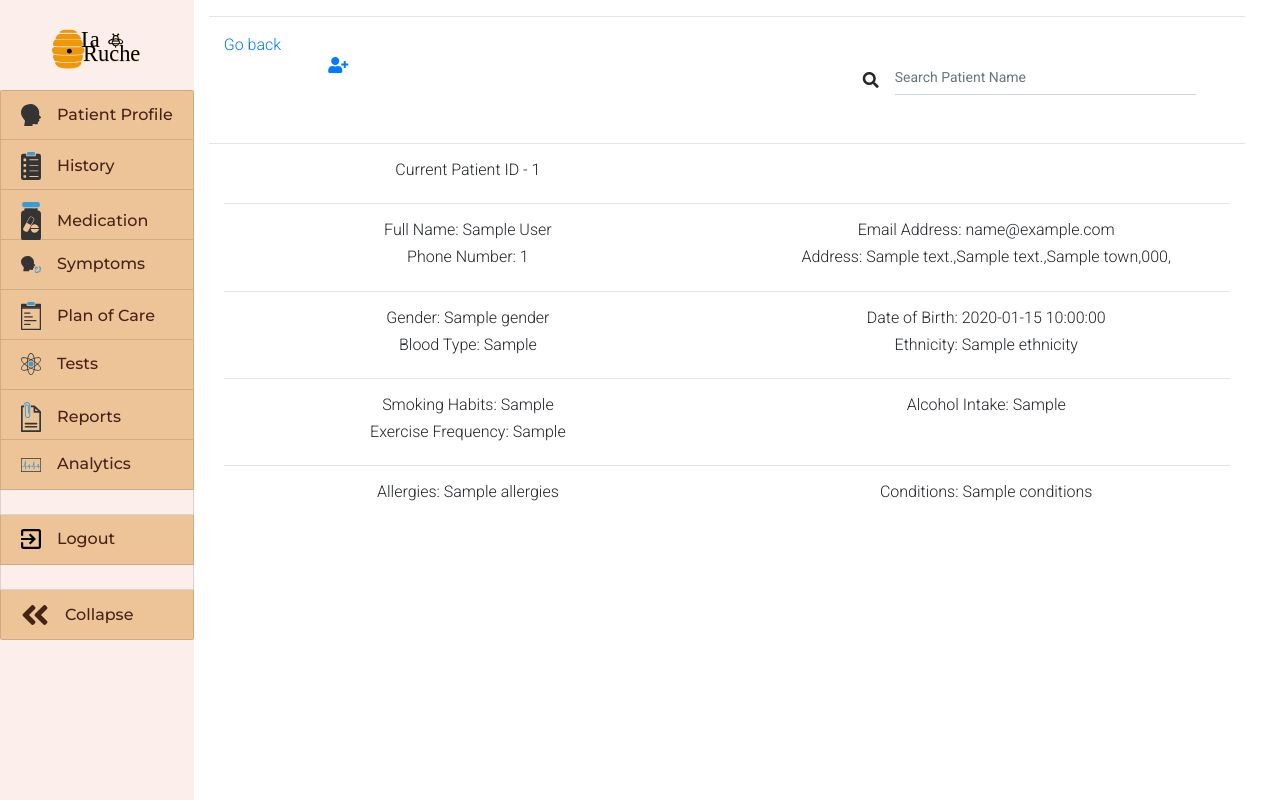
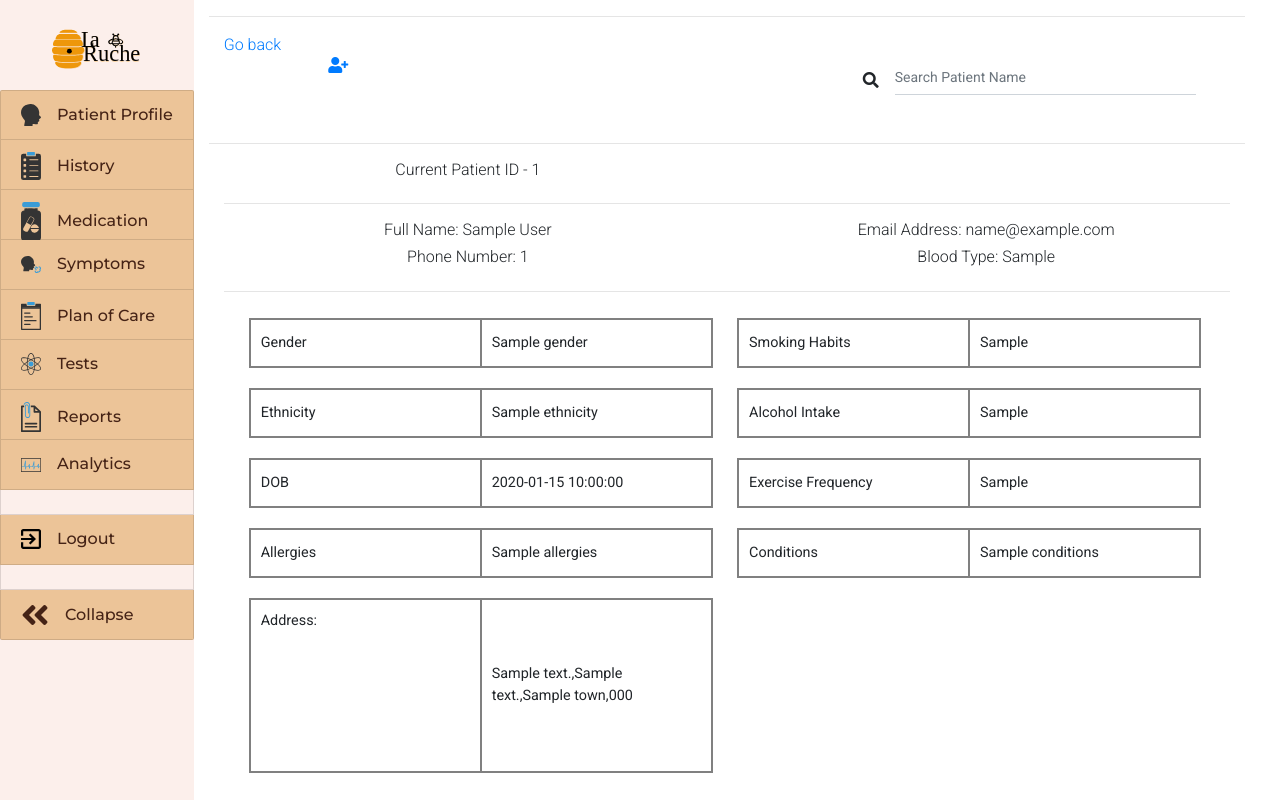
Before and after one commit to ClaireLally8/La-Ruche, a Flask app: template templates/profile.html in a window 1280 px wide. Run offline with Flask 2, Linux system fonts and the light colour scheme; the template is opened without the code that fills it: most values are stand-ins (such as "Sample title", 1, 10 or a date in 2020); lists and menus that the app fills with data are empty; some libraries are stand-ins or nearby versions.

Commit message:
added tables to profile page

```diff
--- a/templates/profile.html
+++ b/templates/profile.html
@@ -1,6 +1,34 @@
 {% extends "layout.html" %}
 {% block body %}
 <section clas="section mx-5">
+<style>
+    table, th, td {
+        border: 2px solid gray;
+        padding: 10px;
+    }
+    #gender, #ethnicity, #dob, #smoking_habits,  #alcohol, #conditions, #exercise, #allergies {
+        width: 95%;
+        height: 50px;
+        border-spacing: 20px;
+        padding: 20px;
+        table-layout: fixed;
+        margin: 10px;
+        color: solid gray;
+    }
+    #address {
+        width: 95%;
+        height: 175px;
+        border-spacing: 20px;
+        padding: 20px;
+        table-layout: fixed;
+        margin: 10px;
+        color: solid gray;
+    }
+    .floatLeft { width: 50%; float: left; }
+    .floatRight {width: 50%; float: right; }
+    .container { overflow: hidden; }
+
+</style>
 <hr>
 <div class="container">
 <div class="row d-flex justify-content-between">
@@ -38,48 +66,88 @@
 <h6 class="text-center">Phone Number: {{patient.phone_number}}</h6>
 </div>
 <div class="col-sm-12 col-md-12 col-lg-6">
-<h6 class="text-center">Address: {{patient.AddressLine1}},{{patient.AddressLine2}},{{patient.town}},{{patient.postcode}},</h6>
-</div>
-</div>
-<hr>
-<div class="row">
-<div class="col-sm-12 col-md-12 col-lg-6">
-<h6 class="text-center">Gender: {{patient.gender}}</h6>
-</div>
-<div class="col-sm-12 col-md-12 col-lg-6">
-<h6 class="text-center">Date of Birth: {{patient.dob}}</h6>
-</div>
-<div class="col-sm-12 col-md-12 col-lg-6">
 <h6 class="text-center">Blood Type: {{patient.blood_type}}</h6>
 </div>
-<div class="col-sm-12 col-md-12 col-lg-6">
-<h6 class="text-center">Ethnicity: {{patient.ethnicity}}</h6>
-</div>
-</div>
-<hr>
-<div class="row">
-<div class="col-sm-12 col-md-12 col-lg-6">
-<h6 class="text-center">Smoking Habits: {{patient.smoking_habits}}</h6>
-</div>
-<div class="col-sm-12 col-md-12 col-lg-6">
-<h6 class="text-center">Alcohol Intake: {{patient.drinking_habits}}</h6>
-</div>
-<div class="col-sm-12 col-md-12 col-lg-6">
-<h6 class="text-center">Exercise Frequency: {{patient.exercise_frequency}}</h6>
-</div>
 <!-- <div class="col-sm-12 col-md-12 col-lg-6">
-<h6 class="text-center">Health Cover: {{patient.full_name}}</h6>
+<h6 class="text-center">Address: {{patient.AddressLine1}},{{patient.AddressLine2}},{{patient.town}},{{patient.postcode}},</h6>
 </div> -->
 </div>
 <hr>
+<div class="container">
+<div class="floatLeft">
+<table id="gender">
+  <tr>
+    <th>Gender</th>
+    <th> {{patient.gender}} </th>
+  </tr>
+</table>
+</div>
+<div class="floatRight">
+<table id="smoking_habits">
+  <tr>
+    <th>Smoking Habits</th>
+    <th> {{patient.smoking_habits}} </th>
+  </tr>
+</table>
+</div>
+<div class="floatLeft">
+<table id="ethnicity">
+  <tr>
+    <th>Ethnicity</th>
+    <th> {{patient.ethnicity}} </th>
+  </tr>
+</table>
+</div>
+<div class="floatLeft">
+<table id="alcohol">
+  <tr>
+    <th>Alcohol Intake</th>
+    <th> {{patient.drinking_habits}} </th>
+  </tr>
+</table>
+</div>
+<div class="floatLeft">
+<table id="dob">
+  <tr>
+    <th>DOB</th>
+    <th> {{patient.dob}} </th>
+  </tr>
+</table>
+</div>
+<div class="floatRight">
+<table id="exercise">
+  <tr>
+    <th>Exercise Frequency</th>
+    <th> {{patient.exercise_frequency}} </th>
+  </tr>
+</table>
+</div>
+<div class="floatLeft">
+<table id="allergies">
+  <tr>
+    <th>Allergies</th>
+    <th> {{patient.allergies}} </th>
+  </tr>
+</table>
+</div>
+<div class="floatLeft">
+<table id="conditions">
+  <tr>
+    <th>Conditions</th>
+    <th> {{patient.conditions}} </th>
+  </tr>
+</table>
+</div>
+<div class="floatLeft">
+<table id="address">
+  <tr>
+    <th valign="top">Address:</th>
+    <th> {{patient.AddressLine1}},{{patient.AddressLine2}},{{patient.town}},{{patient.postcode}} </th>
+  </tr>
+</table>
+</div>
 <div class="row">
-<div class="col-sm-12 col-md-12 col-lg-6">
-<h6 class="text-center">Allergies: {{patient.allergies}}</h6>
-</div>
-<div class="col-sm-12 col-md-12 col-lg-6">
-<h6 class="text-center">Conditions: {{patient.conditions}}</h6>
-</div>
-</div>
-</div>
+
+
 
 {% endblock %}
```
